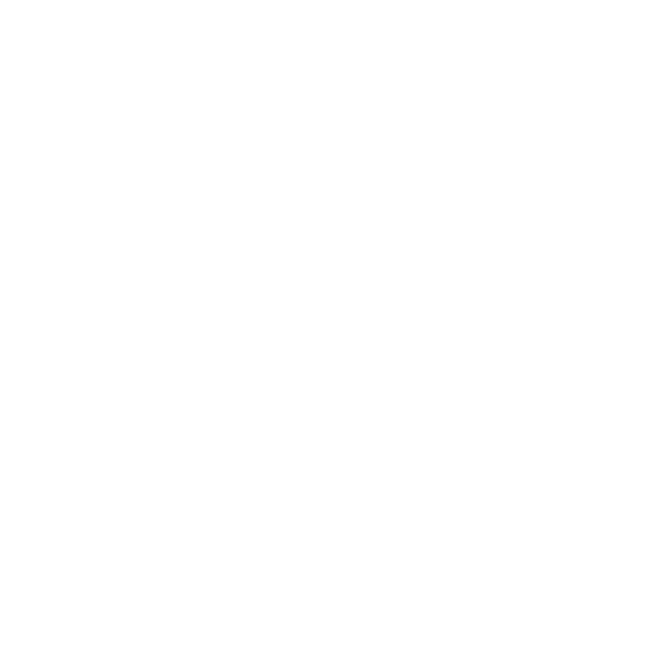
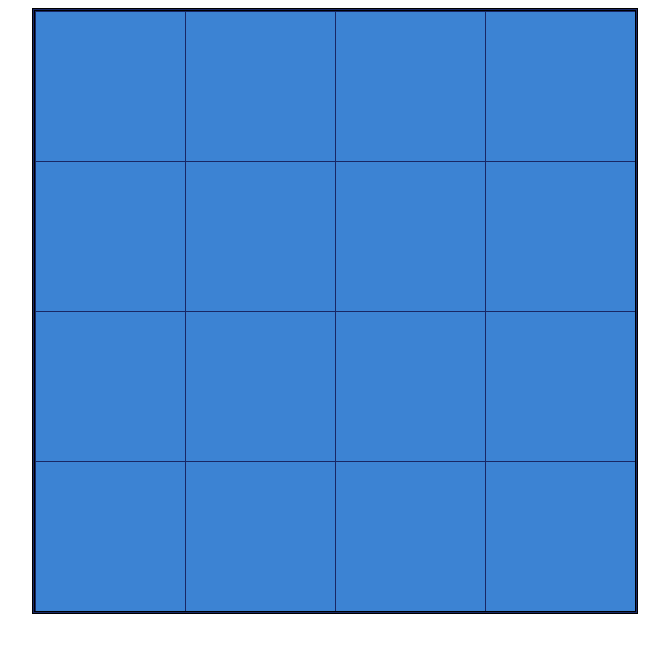
Before and after one commit to NachoRam123/Calculator, a plain HTML site: page index.html in a window 1280 px wide. Shown: the whole page, without its empty margins (305-974 px from the left). Drawn offline with Linux system fonts and the light colour scheme.

Commit message:
create gride and style it

```diff
--- a/index.html
+++ b/index.html
@@ -5,10 +5,37 @@
     <!-- <meta http-equiv='X-UA-Compatible' content='IE=edge'> -->
     <title>Calculator</title>
     <meta name='viewport' content='width=device-width, initial-scale=1'>
-    <!-- <link rel='stylesheet' type='text/css' media='screen' href='main.css'> -->
+    <link rel='stylesheet' type='text/css' media='screen' href='main.css'>
     <script src='main.js'></script>
 </head>
 <body>
-
+    <div id="display">
+    </div>
+    <div id="grid">
+        <div class="verticals">
+            <div class="horizontals"></div>
+            <div class="horizontals"></div>
+            <div class="horizontals"></div>
+            <div class="horizontals"></div>
+        </div>
+        <div class="verticals">
+            <div class="horizontals"></div>
+            <div class="horizontals"></div>
+            <div class="horizontals"></div>
+            <div class="horizontals"></div>
+        </div>
+        <div class="verticals">
+            <div class="horizontals"></div>
+            <div class="horizontals"></div>
+            <div class="horizontals"></div>
+            <div class="horizontals"></div>
+        </div>
+        <div class="verticals">
+            <div class="horizontals"></div>
+            <div class="horizontals"></div>
+            <div class="horizontals"></div>
+            <div class="horizontals"></div>
+        </div>
+    </div>
 </body>
 </html></html>
--- /dev/null
+++ b/main.css
@@ -0,0 +1,22 @@
+#grid {
+    border-style: double;
+    height: 600px;
+    width: 600px;
+    margin: auto;
+    background-color: rgb(25, 39, 100);
+    display: flex;
+    flex-direction: column;
+}
+
+.verticals {
+    margin: 0px;
+    display: flex;
+    justify-content: center;
+}
+
+.horizontals {
+    margin: 0.5px;
+    aspect-ratio: 1/1;
+    flex: 1 0 0;
+    background-color: rgb(60, 131, 211);
+}
--- a/main.js
+++ b/main.js
@@ -18,6 +18,10 @@ const power = function(num1, num2) {
 	return num1 ** num2;
 };
 
+const operate = function(operation, num1, num2) {
+    return operation(num1, num2);
+}
+
 // const factorial = function(num1) {
 // 	let arr = Array.from(Array(num1+1).keys());
 //     arr.splice(0,1);
```
